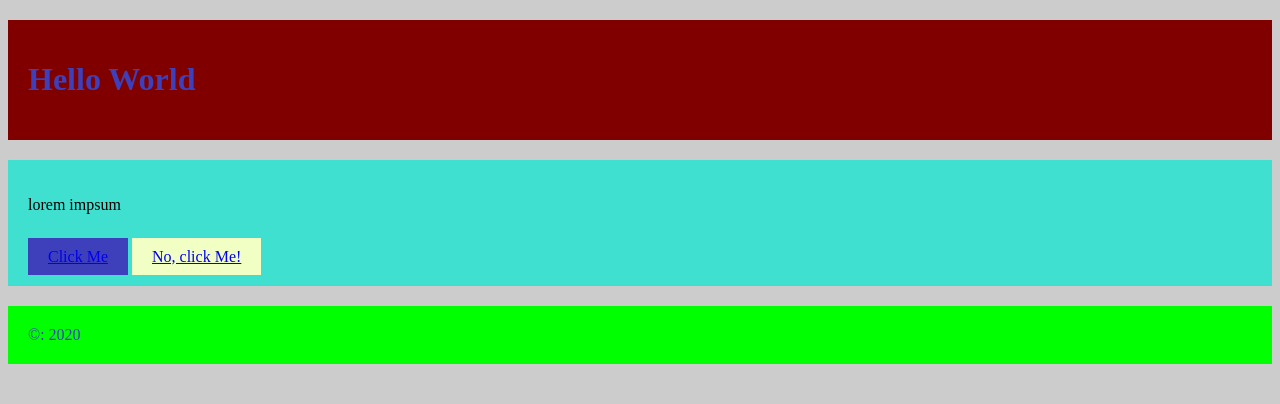
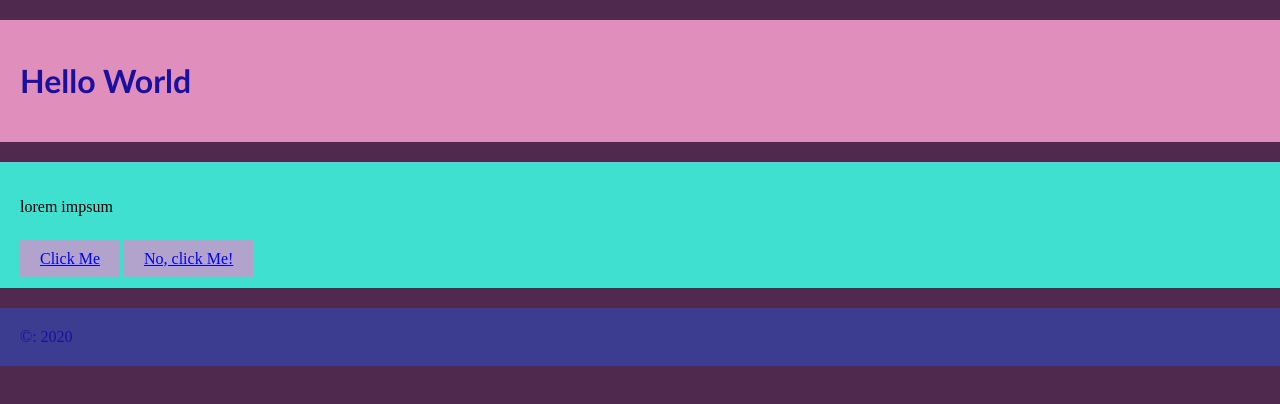
Before and after one commit to mothershipwit/sassproject, a website: page index.html in a window 1280 px wide. Drawn offline with Linux system fonts and the light colour scheme.

Commit message:
Second Commit added images

```diff
--- a/scss/main.scss
+++ b/scss/main.scss
@@ -3,15 +3,54 @@
     margin: 20px 0;
 }
 
-$color-primary: #3d3fbb;
-$color-secondary: #F1FFC4;
-$color-cta: pink;
+    @mixin heading-font {
+    font-family: 'Trebuchet MS', 'Lucida Sans Unicode', 'Lucida Grande', 'Lucida Sans', Arial, sans-serif;
+    font-weight: bold;
+  }
+
+  h1 {
+    @include heading-font;
+  }
+
+  $assetPath :"/assets/pikespeak.jpg";
 
 body {
-    background: #ccc;
+  margin: 0 auto;
+  background: url(#{$assetPath}/assets/pikespeak.jpg);
+
+}
+
+$assetPath :"/assets/pikesclouds.jpg";
+
+body {
+  margin: 0 auto;
+  display: block;
+  background: url(#{$assetPath}/assets/pikesclouds.jpg);
+  max-width: 100%;
+  max-height:100%;
+
+}
+
+$assetPath :"/assets/pikeslake.jpg";
+
+body {
+  margin: 0 auto;
+  display: block;
+  background: url(#{$assetPath}/assets/pikeslake.jpg);
+  max-width: 100%;
+  max-height:100%;
+
+}
+
+$color-primary: #1a10a0;
+$color-secondary: #B2A3CC;
+$color-cta: #D7BDDB;
+
+body {
+    background: #502A4E;
 }
 .header {
-    background: maroon;
+    background: #E08FBC;
     color: $color-primary;
     @include spacing;
 }
@@ -20,7 +59,7 @@ body {
     @include spacing;
 }
 .footer {
-    background: lime;
+    background: #3C3C90;
     color: $color-primary;
     @include spacing;
 }
@@ -28,10 +67,9 @@ body {
     padding: 10px 20px;
 
     &.primary {
-        background: $color-primary;
+        background: $color-secondary;
     }
     &.secondary {
         background: $color-secondary;
     }
-
 }
```
Also changed, not shown: css/style.css, 4 other files.
